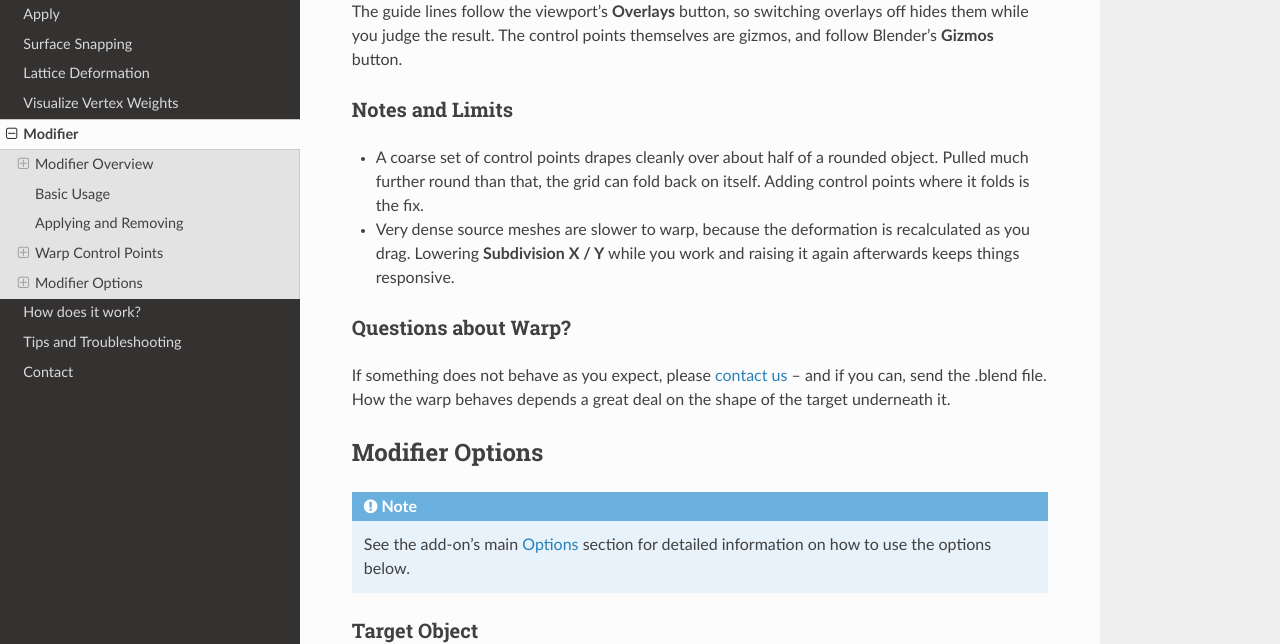
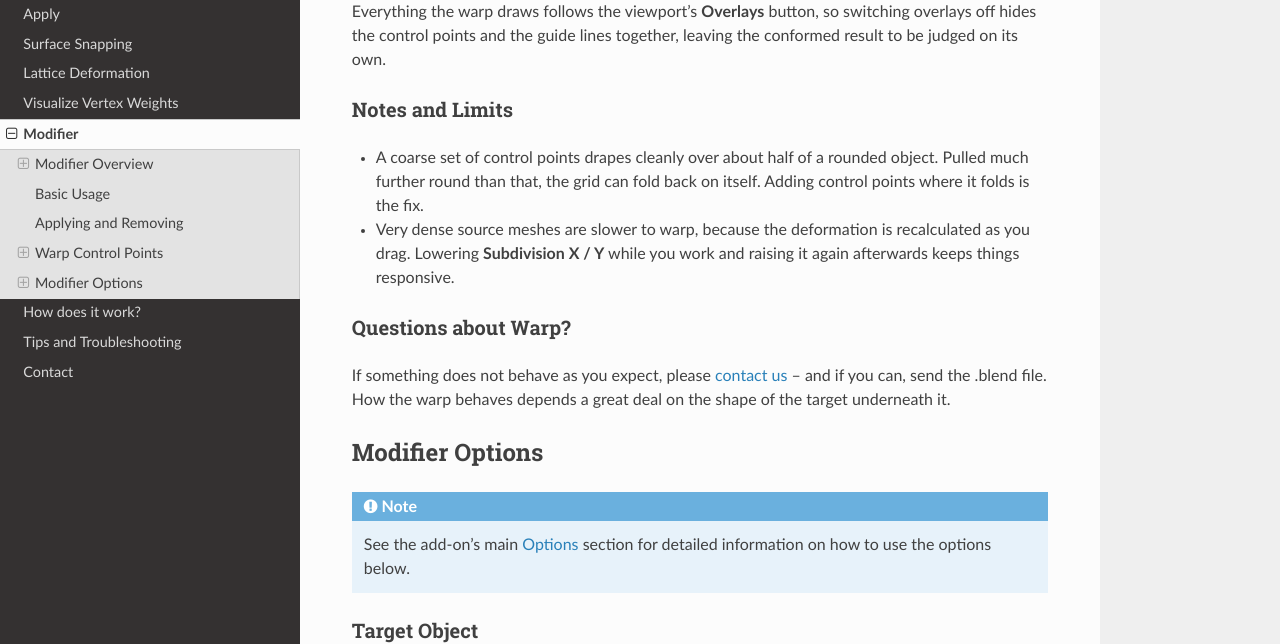
Before and after one commit to mkingsnorth/conform_object_docs, a Sphinx documentation site: the page built from docs/modifier.rst, in a window 1280 px wide and 900 px high, scrolled down 7187 px, cut to the strip 256-900 px from the top of the window. Built offline with Sphinx 7.4.7 and the Read the Docs theme 3.1.0, drawn with Linux system fonts in a browser that asks for light colours.

Commit message:
Say that overlays hide the whole warp
Written when the handles followed Blender's Gizmos button instead, which
left half the warp on screen when the overlays went.  They follow the
Overlays button now, so the documentation says what happens.

Co-Authored-By: Claude Opus 5 <noreply@anthropic.com>

```diff
--- a/docs/modifier.rst
+++ b/docs/modifier.rst
@@ -227,7 +227,7 @@ The colour of the grid lines can be changed in the add-on's preferences under **
     Screenshot placeholder: warp_colour_preference.jpg
     The add-on preferences showing Warp Colour.
 
-The guide lines follow the viewport's **Overlays** button, so switching overlays off hides them while you judge the result.  The control points themselves are gizmos, and follow Blender's **Gizmos** button.
+Everything the warp draws follows the viewport's **Overlays** button, so switching overlays off hides the control points and the guide lines together, leaving the conformed result to be judged on its own.
 
 Notes and Limits
 =================
```
